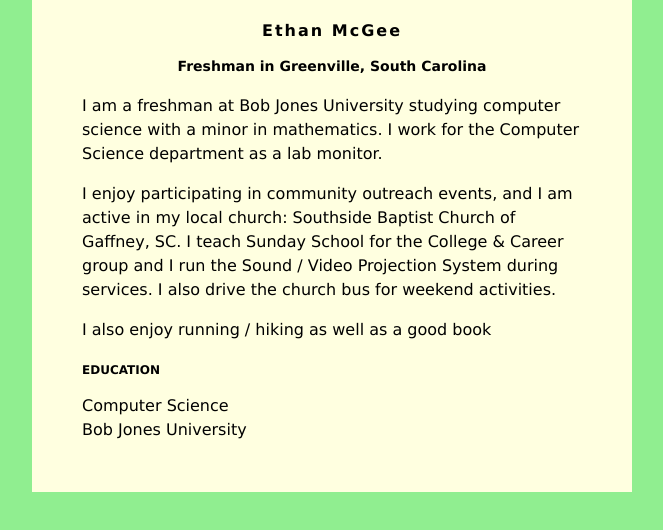
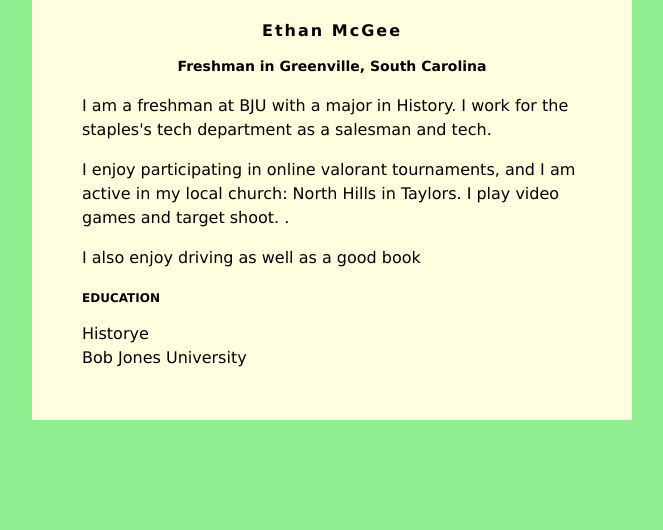
Before and after one commit to cbarn565/cbarn565.github.io, a plain HTML site: page index.html in a window 1280 px wide. Shown: the whole page, without its empty margins (308-971 px from the left). Drawn offline with Linux system fonts and the light colour scheme.

Commit message:
Update index.html

```diff
--- a/index.html
+++ b/index.html
@@ -33,16 +33,16 @@
         <h1>Ethan McGee</h1>
         <h2>Freshman in Greenville, South Carolina</h2>
 
-         <p>I am a freshman at Bob Jones University studying computer science with a minor in mathematics. I work for the Computer Science department as a lab monitor.</p>
+         <p>I am a freshman at BJU with a major in History. I work for the staples's tech department as a salesman and tech.</p>
          <p>
-            I enjoy participating in community outreach events, and I am active in my local church: Southside Baptist Church of Gaffney, SC.  I teach Sunday School for the College &amp; Career group and I run the Sound / Video Projection System during services.  I also drive the church bus for weekend activities.
+            I enjoy participating in online valorant tournaments, and I am active in my local church: North Hills in Taylors.  I play video games and target shoot.  .
          </p>
          <p>
-            I also enjoy running / hiking as well as a good book
+            I also enjoy driving as well as a good book
          </p>
 
         <h3>EDUCATION</h3>
-        Computer Science<br>
+        Historye<br>
         Bob Jones University
     </div>
 
```
